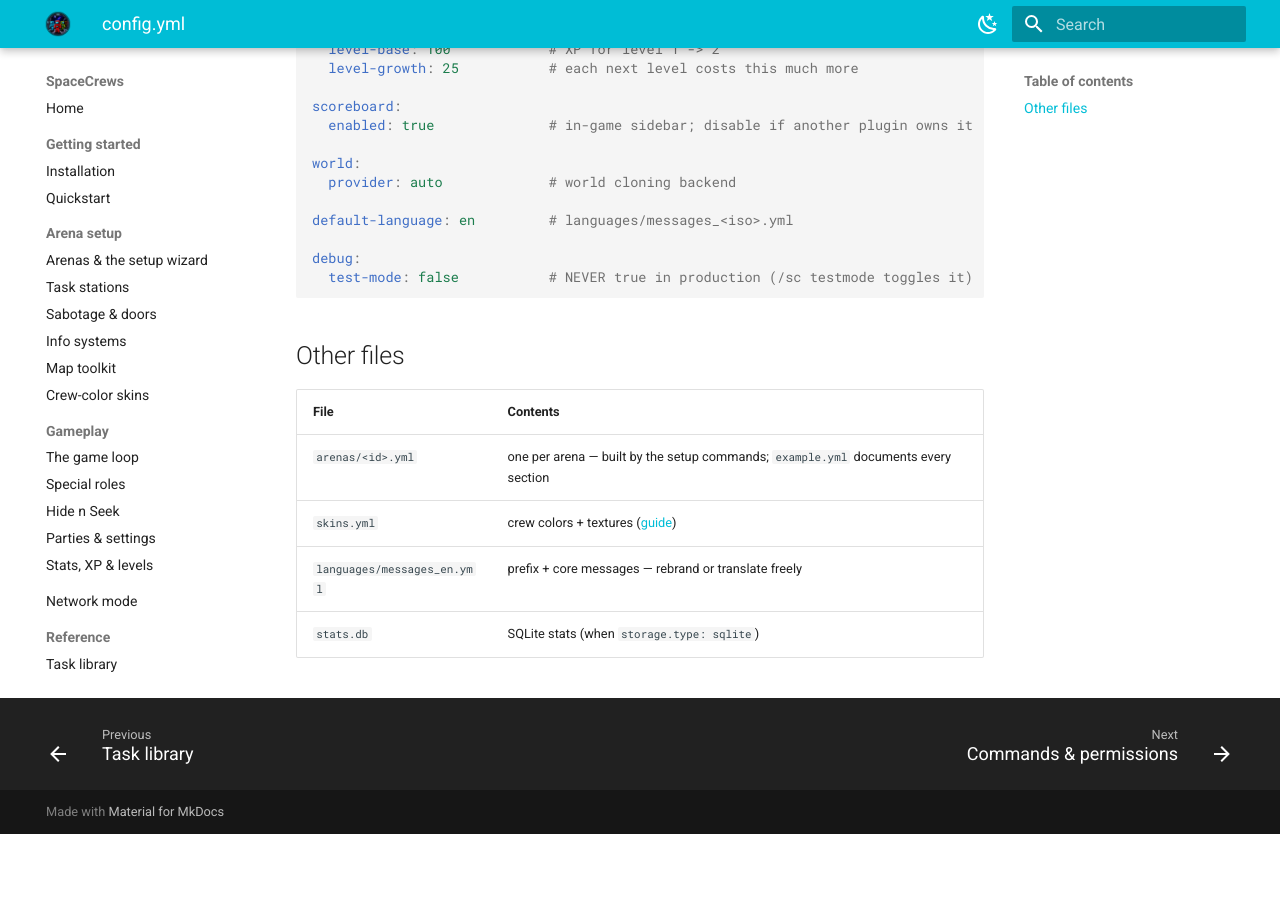
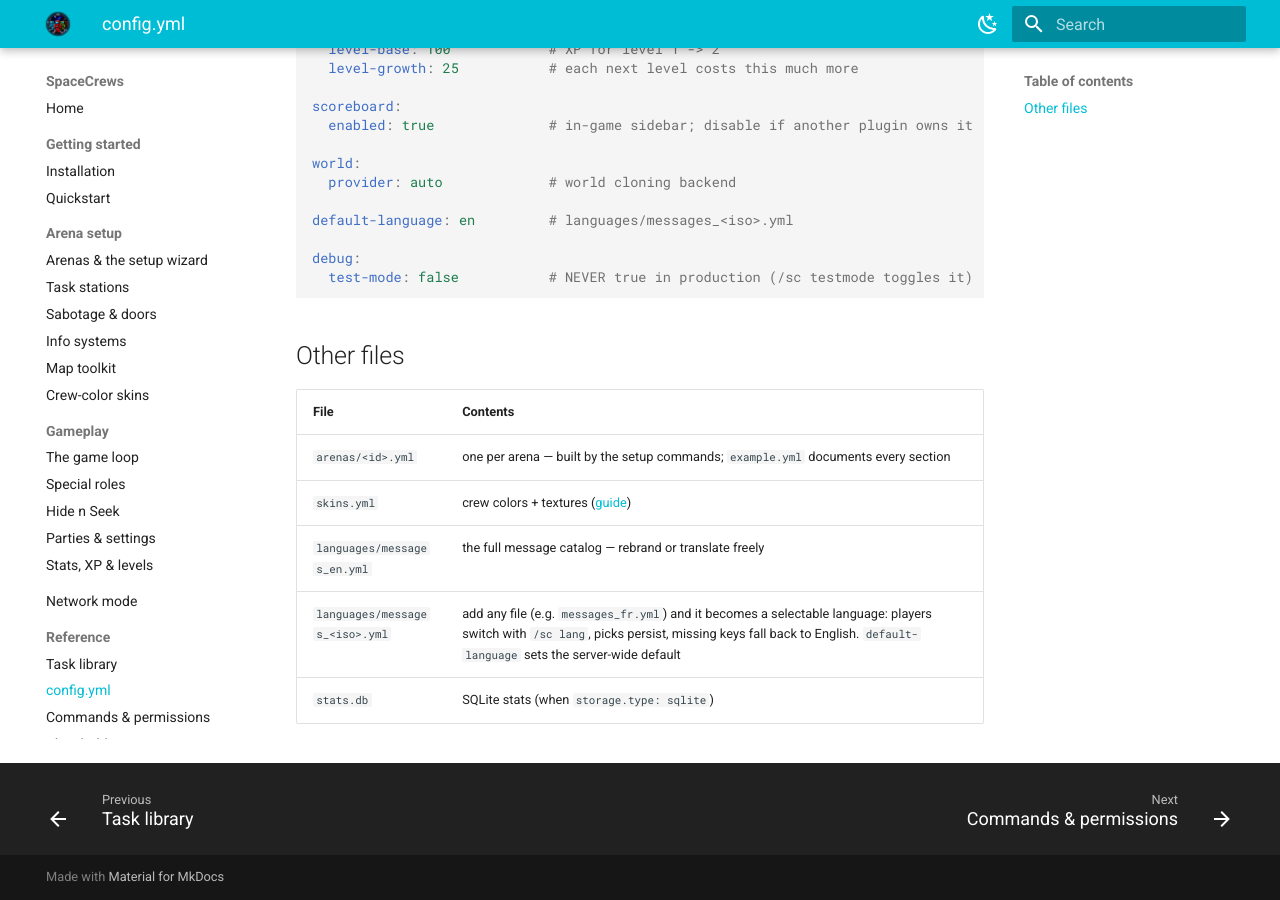
Before and after one commit to LordGoldman/SpaceCrews-Wiki, an MkDocs documentation site: the page built from docs/reference/config.md, in a window 1280 px wide and 900 px high, scrolled down 820 px. Built offline with MkDocs 1.6.1 and Material for MkDocs 9.7.7, drawn with Linux system fonts in a browser that asks for light colours; before the commit the page ends 1654 px from its top, so only the background shows below that.

Commit message:
Document per-player languages (/sc lang, translator files)
Co-Authored-By: Claude Fable 5 <noreply@anthropic.com>

```diff
--- a/docs/reference/config.md
+++ b/docs/reference/config.md
@@ -57,5 +57,6 @@ debug:
 |---|---|
 | `arenas/<id>.yml` | one per arena — built by the setup commands; `example.yml` documents every section |
 | `skins.yml` | crew colors + textures ([guide](../setup/skins.md)) |
-| `languages/messages_en.yml` | prefix + core messages — rebrand or translate freely |
+| `languages/messages_en.yml` | the full message catalog — rebrand or translate freely |
+| `languages/messages_<iso>.yml` | add any file (e.g. `messages_fr.yml`) and it becomes a selectable language: players switch with `/sc lang`, picks persist, missing keys fall back to English. `default-language` sets the server-wide default |
 | `stats.db` | SQLite stats (when `storage.type: sqlite`) |
```
Also changed, not shown: docs/reference/permissions-commands.md (+1 -0 lines).
